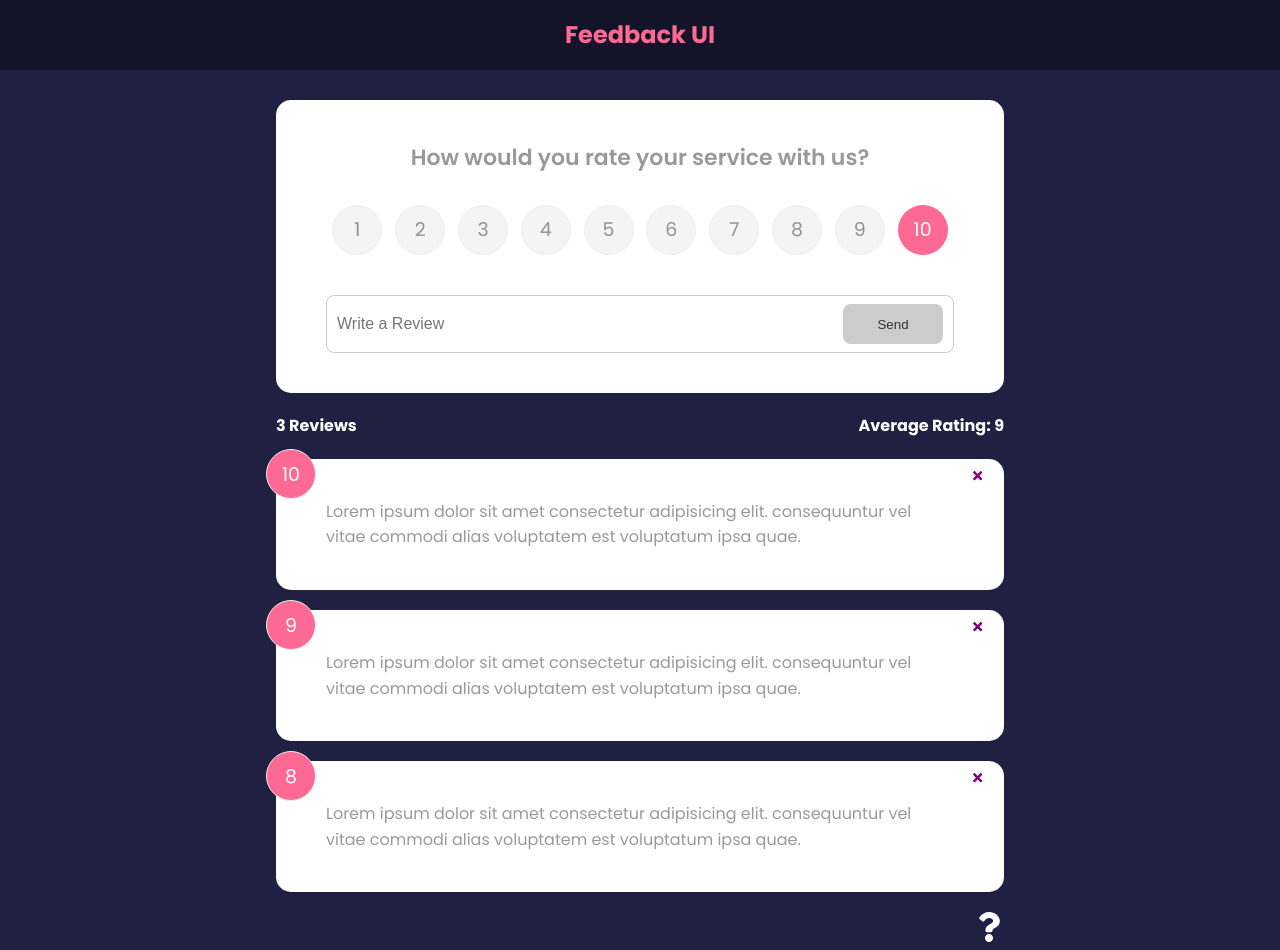
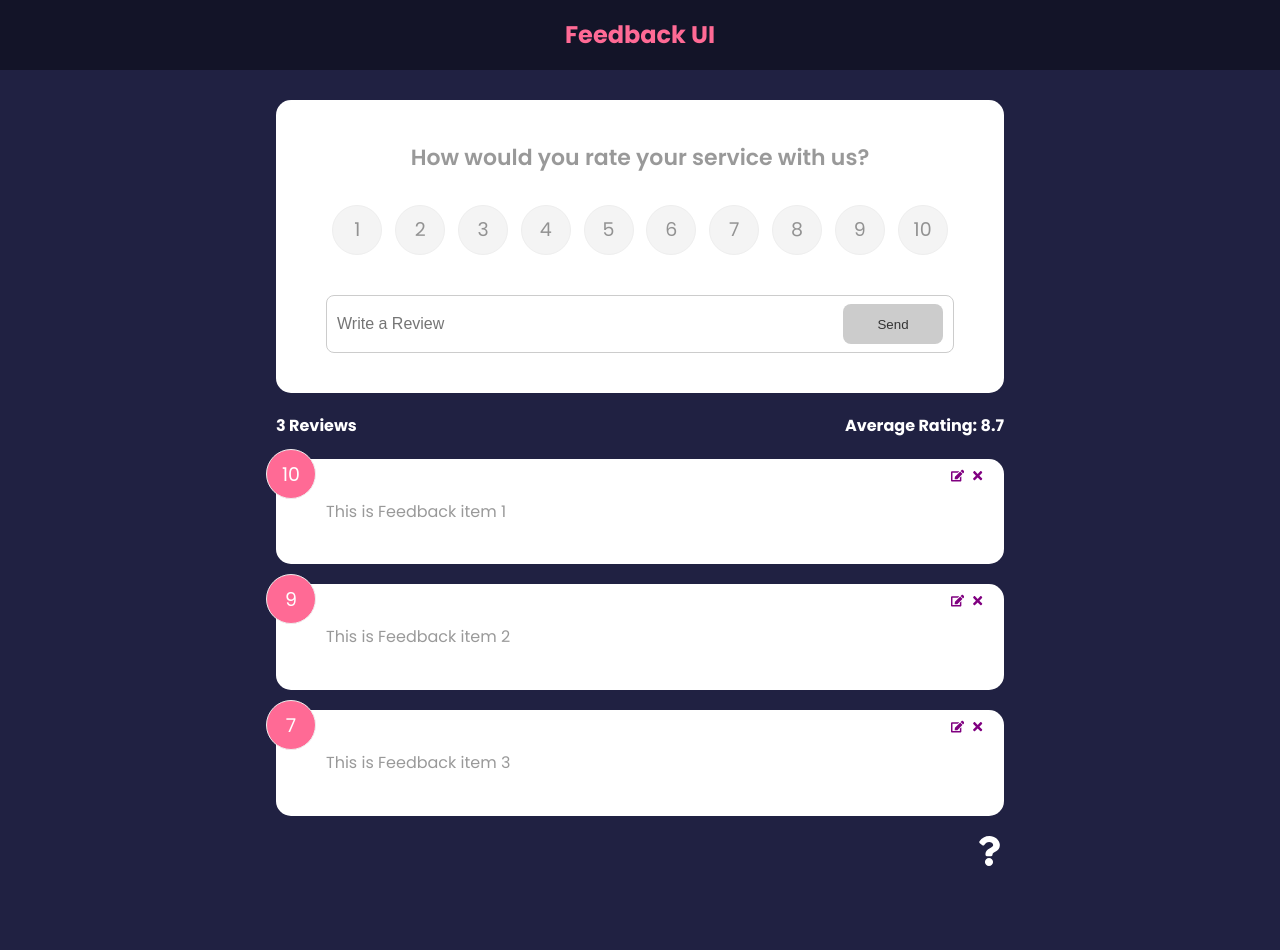
Before and after one commit to slmulti/my-feedback-app, a React (Create React App) app: page / in a window 1280 px wide. After the commit the page ends 873 px from the top, so only its background shows below. Built offline with nearby package versions, Linux system fonts and the light colour scheme.

Commit message:
6 complete beofre deployment

```diff
--- a/src/App.js
+++ b/src/App.js
@@ -1,28 +1,15 @@
-import { v4 as uuidv4 } from "uuid";
 import { BrowserRouter as Router, Route, Routes } from "react-router-dom";
 import Header from "./components/Header";
 import FeedbackList from "./components/FeedbackList";
-import { useState } from "react";
-import FeedbackData from "./data/feedbackData";
 import FeedbackStats from "./components/FeedbackStats";
 import FeedbackForm from "./components/FeedbackForm";
 import AboutPage from "./pages/AboutPage";
 import AboutIconLink from "./components/AboutIconLink";
+import { FeedbackProvider } from "./context/FeedbackContext";
 
 function App() {
-    const [feedback, setFeedback] = useState(FeedbackData);
-
-    const addFeedback = (newFeedback) => {
-        newFeedback.id = uuidv4();
-        setFeedback([newFeedback, ...feedback]);
-    };
-
-    const deleteFeedback = (id) => {
-        if (window.confirm("are you sure you want to delete?")) {
-            setFeedback(feedback.filter((item) => item.id !== id)); //returns new array with all items minus the array item that was deleted
-        }
-    };
     return (
+        <FeedbackProvider>
             <Router>
                 <Header />
                 <div className="container">
@@ -32,13 +19,10 @@
                             path="/"
                             element={
                                 <>
-                                <FeedbackForm handleAdd={addFeedback} />
-                                <FeedbackStats feedback={feedback} />
+                                    <FeedbackForm />
+                                    <FeedbackStats />
 
-                                <FeedbackList
-                                    feedback={feedback}
-                                    handleDelete={deleteFeedback}
-                                />
+                                    <FeedbackList />
                                 </>
                             }
                         ></Route>
@@ -48,6 +32,7 @@
                     <AboutIconLink />
                 </div>
             </Router>
+        </FeedbackProvider>
     );
 }
 
--- a/src/components/FeedbackForm.jsx
+++ b/src/components/FeedbackForm.jsx
@@ -1,14 +1,26 @@
-import { useState } from "react";
+import { useState, useContext, useEffect } from "react";
 import React from "react";
 import Card from "./shared/Card";
 import Button from "./shared/Button";
 import RatingSelect from "./shared/RatingSelect";
+import FeedbackContext from "../context/FeedbackContext";
 
-function FeedbackForm({ handleAdd }) {
+function FeedbackForm() {
     const [text, setText] = useState("");
     const [rating, setRating] = useState(10);
     const [btnDisabled, setBtnDisabled] = useState(true);
     const [message, setMessage] = useState("");
+
+    const { addFeedback, feedbackEdit, updateFeedback } =
+        useContext(FeedbackContext);
+
+    useEffect(() => {
+        if (feedbackEdit.edit === true) {
+            setBtnDisabled(false);
+            setText(feedbackEdit.item.text);
+            setRating(feedbackEdit.item.rating);
+        }
+    }, [feedbackEdit]);
 
     const handleTextChange = (e) => {
         console.log("e.target.value", e.target.value);
@@ -32,7 +44,11 @@
                 text,
                 rating,
             };
-            handleAdd(newFeedback);
+            if (feedbackEdit.edit === true) {
+                updateFeedback(feedbackEdit.item.id, newFeedback);
+            } else {
+                addFeedback(newFeedback);
+            }
             setText("");
         }
     };
--- a/src/components/FeedbackItem.jsx
+++ b/src/components/FeedbackItem.jsx
@@ -2,14 +2,20 @@
 import { useState } from "react";
 import Card from "./shared/Card";
 import PropTypes from "prop-types";
-import { FaTimes } from "react-icons/fa";
+import { FaTimes, FaEdit } from "react-icons/fa";
+import { useContext } from "react";
+import FeedbackContext from "../context/FeedbackContext";
 
-function FeedbackItem({ item, handleDelete }) {
+function FeedbackItem({ item }) {
+    const { deleteFeedback, editFeedback } = useContext(FeedbackContext);
     return (
         <Card>
             <div className="num-display">{item.rating}</div>
-            <button onClick={() => handleDelete(item.id)} className="close">
+            <button onClick={() => deleteFeedback(item.id)} className="close">
                 <FaTimes color="Purple" />
+            </button>
+            <button onClick={() => editFeedback(item)} className="edit">
+                <FaEdit color="purple" />
             </button>
             <div className="text-display">{item.text}</div>
         </Card>
--- a/src/components/FeedbackList.jsx
+++ b/src/components/FeedbackList.jsx
@@ -1,9 +1,12 @@
 import { motion, AnimatePresence } from "framer-motion";
 import React from "react";
 import FeedbackItem from "./FeedbackItem";
-import PropTypes from "prop-types";
+import { useContext } from "react";
+import FeedbackContext from "../context/FeedbackContext";
 
-function FeedbackList({ feedback, handleDelete }) {
+function FeedbackList() {
+    const { feedback } = useContext(FeedbackContext);
+
     if (!feedback || feedback.length === 0) {
         return <p>No Feedback yet</p>;
     }
@@ -18,11 +21,7 @@
                         animate={{ opacity: 1 }}
                         exit={{ opacity: 0 }}
                     >
-                        <FeedbackItem
-                            key={item.id}
-                            item={item}
-                            handleDelete={handleDelete}
-                        />
+                        <FeedbackItem key={item.id} item={item} />
                     </motion.div>
                 ))}
             </AnimatePresence>
@@ -42,14 +41,4 @@
     // );
 }
 
-FeedbackList.propTypes = {
-    feedback: PropTypes.arrayOf(
-        PropTypes.shape({
-            id: PropTypes.number.isRequired,
-            text: PropTypes.string.isRequired,
-            rating: PropTypes.number.isRequired,
-        })
-    ),
-};
-
 export default FeedbackList;
--- a/src/components/FeedbackStats.jsx
+++ b/src/components/FeedbackStats.jsx
@@ -1,7 +1,10 @@
 import React from "react";
-import PropTypes from "prop-types";
 
-function FeedbackStats({ feedback }) {
+import { useContext } from "react";
+import FeedbackContext from "../context/FeedbackContext";
+
+function FeedbackStats() {
+    const { feedback } = useContext(FeedbackContext);
     let average =
         feedback.reduce((acc, cur) => {
             return acc + cur.rating;
@@ -19,6 +22,4 @@
     );
 }
 
-FeedbackStats.propTypes = { feedback: PropTypes.array.isRequired };
-
 export default FeedbackStats;
--- a/src/components/shared/RatingSelect.jsx
+++ b/src/components/shared/RatingSelect.jsx
@@ -1,8 +1,15 @@
 import React from "react";
-import { useState } from "react";
+import { useState, useContext, useEffect } from "react";
+import FeedbackContext from "../../context/FeedbackContext";
 
 function RatingSelect({ select }) {
     const [selected, setSelected] = useState(10);
+
+    const { feedbackEdit } = useContext(FeedbackContext);
+
+    useEffect(() => {
+        setSelected(feedbackEdit.item.rating);
+    }, [feedbackEdit]);
 
     const handleChange = (e) => {
         console.log("e.currentTarget.value", e.currentTarget.value);
--- /dev/null
+++ b/src/context/FeedbackContext.jsx
@@ -0,0 +1,60 @@
+import { v4 as uuidv4 } from "uuid";
+import { createContext, useState } from "react";
+import Feedback from "react-bootstrap/esm/Feedback";
+
+const FeedbackContext = createContext();
+
+export const FeedbackProvider = ({ children }) => {
+    const [feedback, setFeedback] = useState([
+        { id: 1, text: "This is Feedback item 1", rating: 10 },
+        { id: 2, text: "This is Feedback item 2", rating: 9 },
+        { id: 3, text: "This is Feedback item 3", rating: 7 },
+    ]);
+
+    const [feedbackEdit, setFeedbackEdit] = useState({ item: {}, edit: false });
+
+    const addFeedback = (newFeedback) => {
+        newFeedback.id = uuidv4();
+        setFeedback([newFeedback, ...feedback]);
+    };
+
+    const deleteFeedback = (id) => {
+        if (window.confirm("are you sure you want to delete?")) {
+            setFeedback(feedback.filter((item) => item.id !== id)); //returns new array with all items minus the array item that was deleted
+        }
+    };
+
+    //set item to be updated
+    const editFeedback = (item) => {
+        setFeedbackEdit({
+            item,
+            edit: true,
+        });
+    };
+
+    //update feedback item
+    const updateFeedback = (id, updItem) => {
+        setFeedback(
+            feedback.map((item) =>
+                item.id === id ? { ...item, ...updItem } : item
+            )
+        );
+    };
+
+    return (
+        <FeedbackContext.Provider
+            value={{
+                feedback,
+                feedbackEdit, //state
+                deleteFeedback,
+                addFeedback,
+                editFeedback, //function
+                updateFeedback,
+            }}
+        >
+            {children}
+        </FeedbackContext.Provider>
+    );
+};
+
+export default FeedbackContext;
```
Lines whose indentation alone changed are shown as unchanged.
